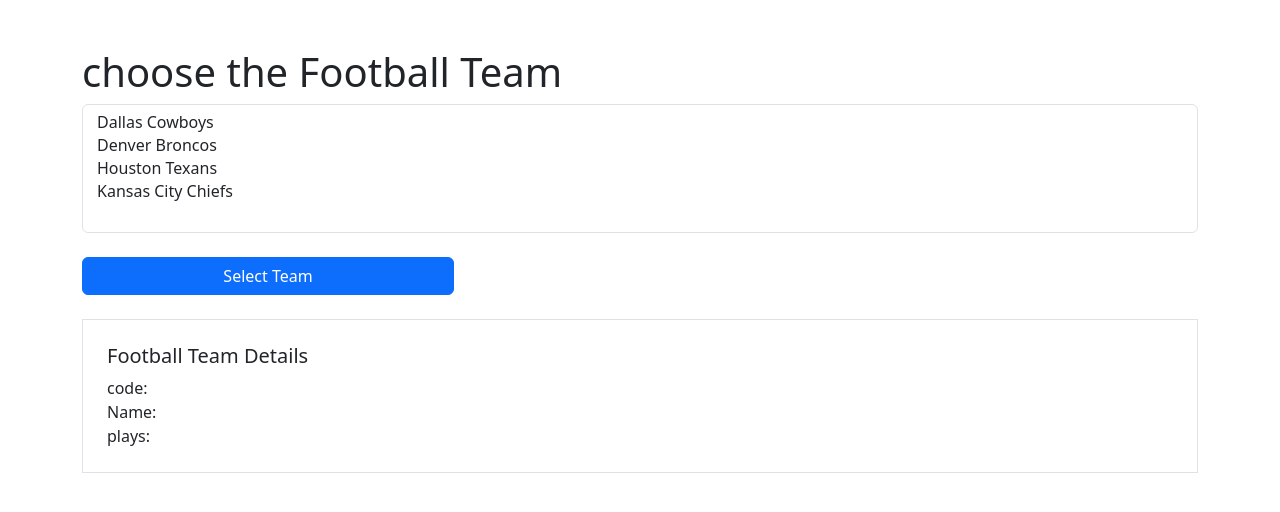
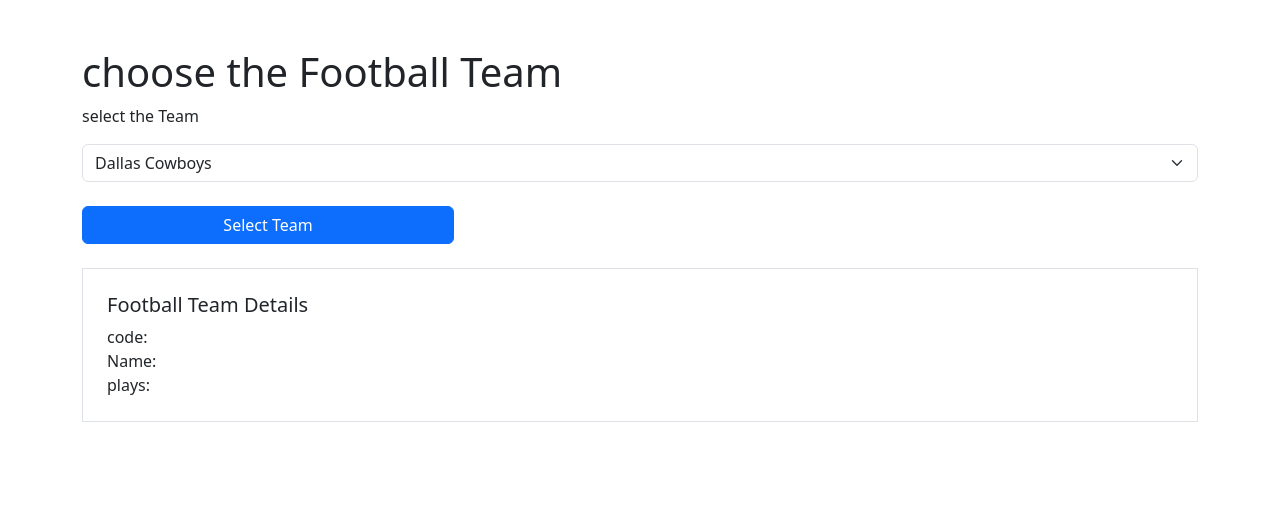
Before and after one commit to LavanyaMoole/Football, a plain HTML site: page index.html in a window 1280 px wide. Drawn offline with nearby package versions, Linux system fonts and the light colour scheme.

Commit message:
modified some changes

```diff
--- a/index.html
+++ b/index.html
@@ -18,7 +18,8 @@
         <form action="">
 
 
-            <select id="footballTeams" size="5" class="form-select" name="footballTeams">
+            <p>select the Team</p>
+            <select id="footballTeams" size="1" class="form-select" name="footballTeams">
 
             </select>
 
```
